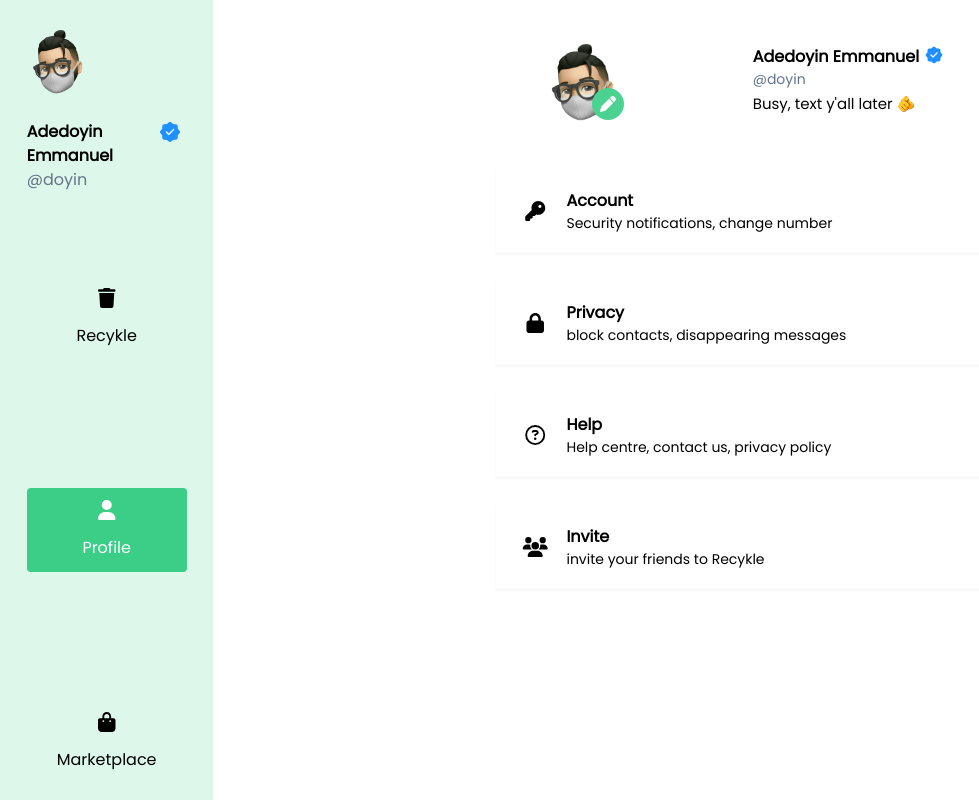
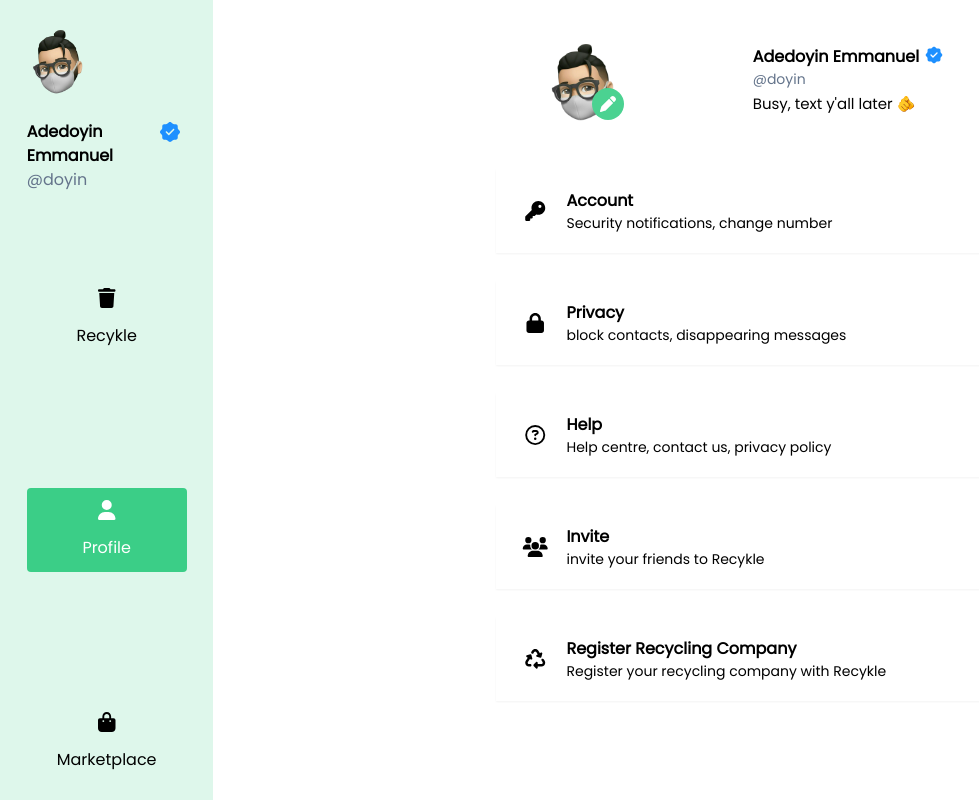
Before and after one commit to Adedoyin-Emmanuel/Recykle, a React (Vite) app: page /settings in a window 1280 px wide. Shown: the whole page, without its empty margins (0-979 px from the left). Built offline with nearby package versions, Linux system fonts and the light colour scheme.

Commit message:
Added the option register recycling company

```diff
--- a/src/pages/Settings/Settings.tsx
+++ b/src/pages/Settings/Settings.tsx
@@ -2,7 +2,7 @@ import React from "react";
 import Dashboard from "../Dashboard/Dashboard";
 import Memoji from "./../../assets/memoji.png";
 
-import { faKey, faLock, faUsers } from "@fortawesome/free-solid-svg-icons";
+import { faKey, faLock, faUsers, faRecycle } from "@fortawesome/free-solid-svg-icons";
 import { faQuestionCircle } from "@fortawesome/free-regular-svg-icons";
 import UserProfileCard from "../../components/UserProfileCard/UserProfileCard";
 import SettingsCard from "../../components/SettingsCard/SettingsCard";
@@ -51,6 +51,15 @@ const Settings: React.FC = (): JSX.Element => {
         console.log(` settings clicked`);
       },
     },
+
+    {
+      name: "Register Recycling Company",
+      subText: "Register your recycling company with Recykle",
+      icon: faRecycle,
+      onClick: () => {
+        console.log(` settings clicked`);
+      },
+    },
   ];
 
   const mapSettingsTags = allSettings.map((element, index: number) => {
```
